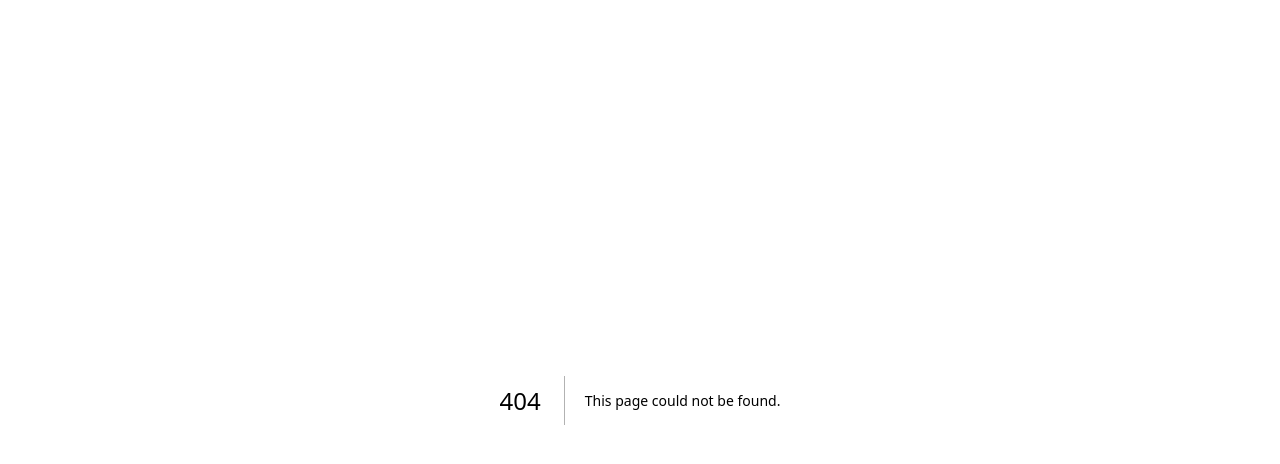
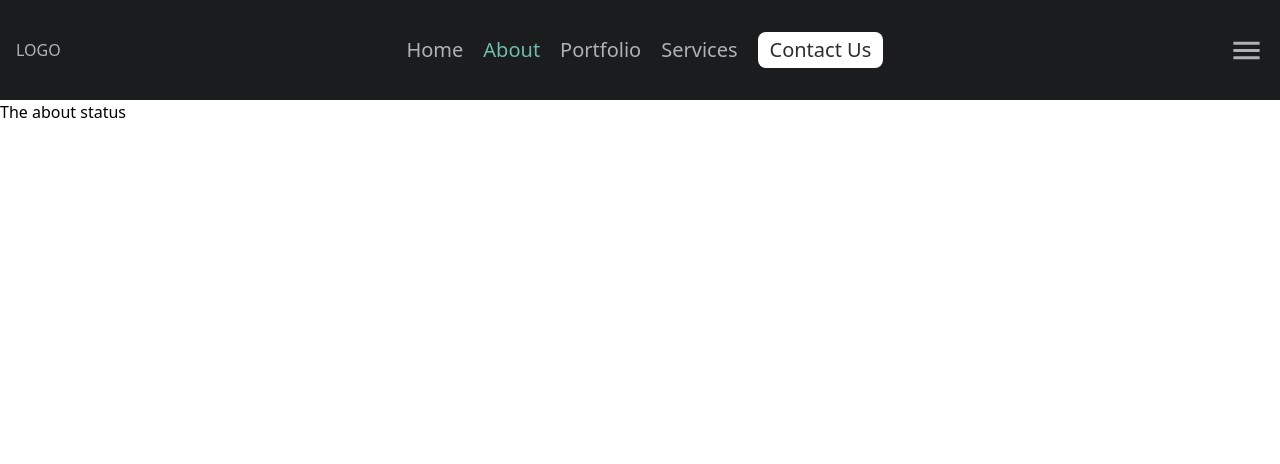
Before and after one commit to scelo-gumede/newRepoPract, a Next.js app: page /about in a window 1280 px wide. Before the commit this address had no page. Shown: the top 464 px of the page. Built offline with nearby package versions, Linux system fonts and the light colour scheme.

Commit message:
added navBar

```diff
--- /dev/null
+++ b/app/about/page.tsx
@@ -0,0 +1,10 @@
+
+
+export default function About(){
+
+    return (
+        <div>
+            The about status
+        </div>
+    )
+}
--- /dev/null
+++ b/app/components/Button.tsx
@@ -0,0 +1,21 @@
+import clsx from "clsx"
+
+interface ButtonProps{
+    text:string,
+    bg: "white" | "grey"
+}
+
+
+export default function(props:ButtonProps){
+
+    const{text,bg}=props
+
+    return (
+        <button className={clsx("px-3 py-1 font-medium text-textColor2 rounded-lg",{
+            "bg-grey-200":bg == "grey",
+            "bg-white":bg == "white"
+        })}>
+            {text}
+        </button>
+    )
+}
--- /dev/null
+++ b/app/components/Navbar.tsx
@@ -0,0 +1,38 @@
+"use client"
+
+import Link from "next/link"
+import { links } from "../data"
+import Button from "./Button"
+import { usePathname } from "next/navigation"
+import clsx from "clsx"
+import MenuIcon from '@mui/icons-material/Menu';
+
+
+export default function(){
+
+    const pathname = usePathname()
+
+
+    return (
+        <nav className=" text-textColor py-4 bg-grey w-full  ">
+            <section className="flex items-center max-w-7xl justify-between p-4 mx-auto">
+                <div>
+                    LOGO
+                </div>
+
+                <div className="space-x-5 items-center hidden lg:flex text-xl ">
+                    {links.map((link,i)=>{
+                        return (
+                            <Link className={clsx({
+                                "text-green":pathname==link.url
+                            })} key={i} href={link.url}>{link.label}</Link>
+                        )
+                    })}
+                    <Button text="Contact Us" bg="white" />
+                </div>
+
+                <MenuIcon className="lg:hidden" fontSize="large" />
+            </section>
+        </nav>
+    )
+}
--- /dev/null
+++ b/app/data.ts
@@ -0,0 +1,21 @@
+
+
+
+export const links =[
+    {
+        label:"Home",
+        url:"/"
+    },
+    {
+        label:"About",
+        url:"/about"
+    },
+    {
+        label:"Portfolio",
+        url:"/portfolio"
+    },
+    {
+        label:"Services",
+        url:"/services"
+    }
+]
--- a/app/layout.tsx
+++ b/app/layout.tsx
@@ -1,6 +1,6 @@
 
 import "./globals.css";
-
+import Navbar from "./components/Navbar";
 
 
 export default function RootLayout({
@@ -10,7 +10,15 @@ export default function RootLayout({
 }>) {
   return (
     <html lang="en">
-      <body>
+      <head>
+      <link
+  rel="stylesheet"
+  href="https://fonts.googleapis.com/icon?family=Material+Icons"
+/>
+
+      </head>
+      <body className="">
+        <Navbar />
         {children}
       </body>
     </html>
--- /dev/null
+++ b/app/portfolio/page.tsx
@@ -0,0 +1,11 @@
+
+
+
+export default function Portfolio(){
+
+    return (
+        <div>
+            the portfolio
+        </div>
+    )
+}
--- /dev/null
+++ b/app/services/page.tsx
@@ -0,0 +1,11 @@
+
+
+
+export default function Service(){
+
+    return(
+        <div>
+            The service page
+        </div>
+    )
+}
--- a/tailwind.config.ts
+++ b/tailwind.config.ts
@@ -9,8 +9,10 @@ const config: Config = {
   theme: {
     extend: {
       colors: {
-        background: "var(--background)",
-        foreground: "var(--foreground)",
+        grey:"#1b1c1e",
+        green:"#6dbbaa",
+        textColor:"#afb1b6",
+        textColor2:"#2c2d2f",
       },
     },
   },
```
Also changed, not shown: package.json (+10 -5 lines), 1 other file (tests, documents, lock files or other folders).
